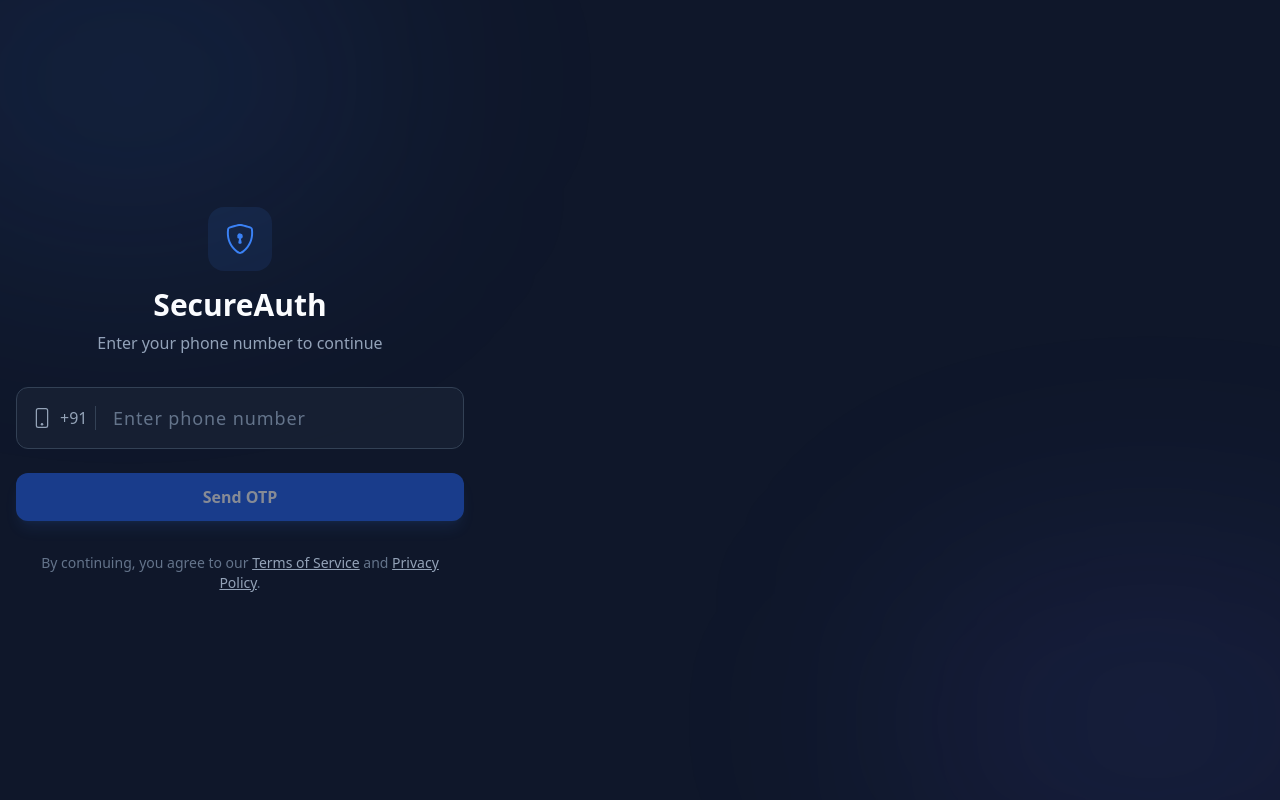
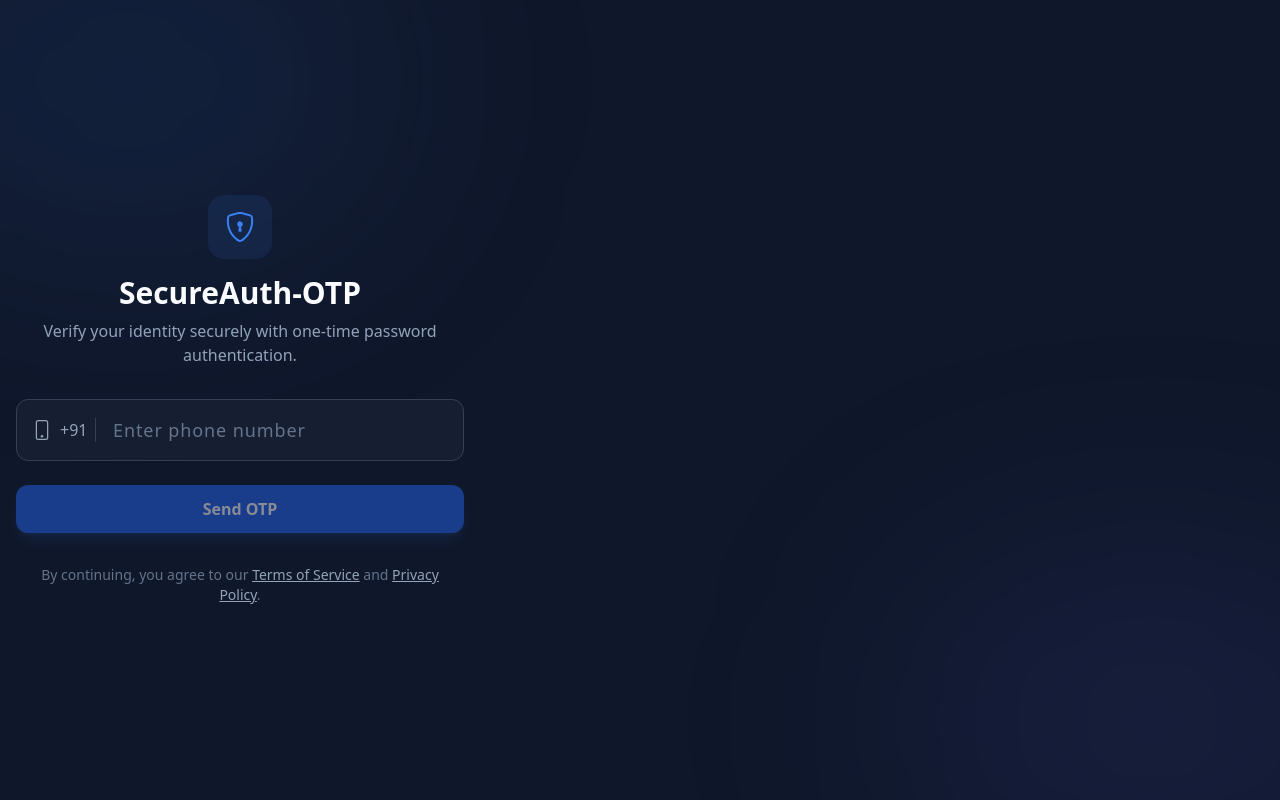
Before and after one commit to garv999/SecureAuth-OTP, a React (Vite) app: page / in a window 1280 px wide. Built offline with nearby package versions, Linux system fonts and the light colour scheme.

Commit message:
Build OTP verification UI and animations

```diff
--- a/src/pages/PhoneLogin.jsx
+++ b/src/pages/PhoneLogin.jsx
@@ -31,8 +31,8 @@ const PhoneLogin = ({ onSendOtp }) => {
         <div className="inline-flex items-center justify-center w-16 h-16 bg-blue-500/10 rounded-2xl mb-4">
           <BsShieldLock className="text-3xl text-blue-500" />
         </div>
-        <h1 className="text-3xl font-bold text-white mb-2">SecureAuth</h1>
-        <p className="text-slate-400">Enter your phone number to continue</p>
+        <h1 className="text-3xl font-bold text-white mb-2">SecureAuth-OTP</h1>
+        <p className="text-slate-400">Verify your identity securely with one-time password authentication.</p>
       </div>
 
       <form onSubmit={handleSubmit} className="space-y-6">
```
